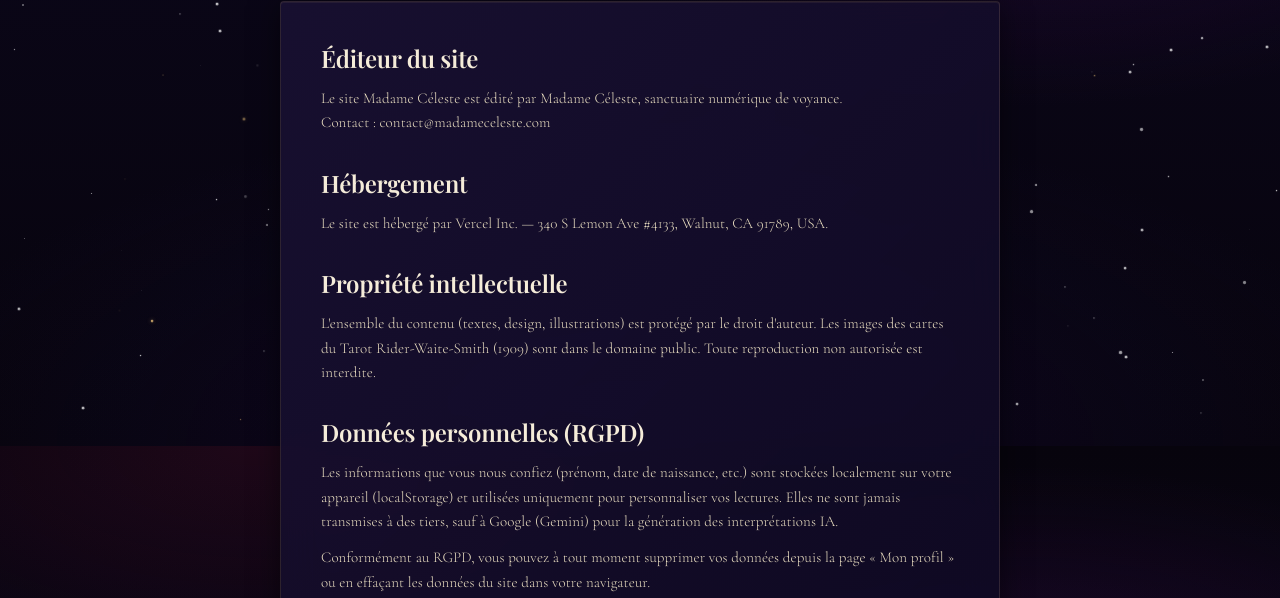
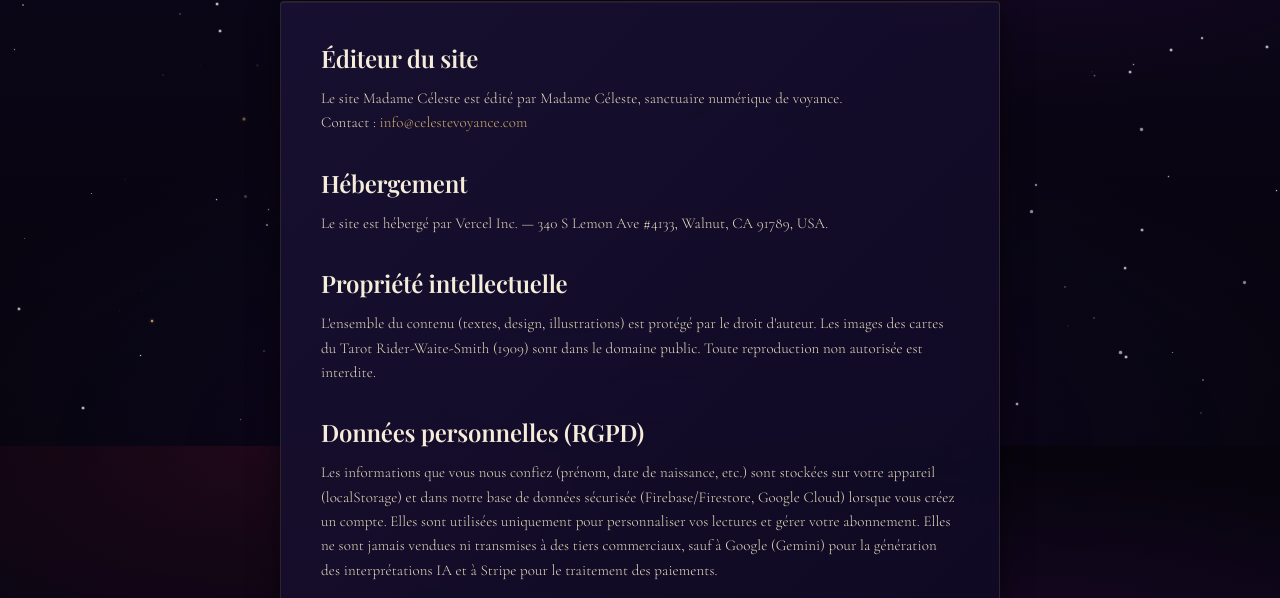
Before and after one commit to moussaouihaki/voyanceettarotsite, a Next.js app: page /mentions-legales in a window 1280 px wide. Shown: the part 354-952 px from the top of the page. Built offline with nearby package versions, Linux system fonts and the light colour scheme; no server answers; a web font is replaced by a local one.

Commit message:
fix: email info@celestevoyance.com dans mentions légales + mise à jour RGPD Firebase
https://claude.ai/code/session_01X81VbkXrSXPZmWjkXAsvT8

```diff
--- a/app/mentions-legales/page.tsx
+++ b/app/mentions-legales/page.tsx
@@ -20,7 +20,7 @@ export default function MentionsLegalesPage() {
           <h2 className="font-serif-display text-2xl text-[#d4af6f] mb-3">Éditeur du site</h2>
           <p>
             Le site Madame Céleste est édité par Madame Céleste, sanctuaire numérique de voyance.<br />
-            Contact : contact@madameceleste.com
+            Contact : <a href="mailto:info@celestevoyance.com" className="text-[#d4af6f] hover:text-[#e8c875] transition-colors">info@celestevoyance.com</a>
           </p>
         </section>
 
@@ -43,13 +43,16 @@ export default function MentionsLegalesPage() {
         <section>
           <h2 className="font-serif-display text-2xl text-[#d4af6f] mb-3">Données personnelles (RGPD)</h2>
           <p className="mb-3">
-            Les informations que vous nous confiez (prénom, date de naissance, etc.) sont stockées localement
-            sur votre appareil (localStorage) et utilisées uniquement pour personnaliser vos lectures. Elles ne sont
-            jamais transmises à des tiers, sauf à Google (Gemini) pour la génération des interprétations IA.
+            Les informations que vous nous confiez (prénom, date de naissance, etc.) sont stockées sur votre appareil
+            (localStorage) et dans notre base de données sécurisée (Firebase/Firestore, Google Cloud) lorsque vous
+            créez un compte. Elles sont utilisées uniquement pour personnaliser vos lectures et gérer votre abonnement.
+            Elles ne sont jamais vendues ni transmises à des tiers commerciaux, sauf à Google (Gemini) pour la
+            génération des interprétations IA et à Stripe pour le traitement des paiements.
           </p>
           <p>
-            Conformément au RGPD, vous pouvez à tout moment supprimer vos données depuis la page « Mon profil »
-            ou en effaçant les données du site dans votre navigateur.
+            Conformément au RGPD, vous disposez d&apos;un droit d&apos;accès, de rectification et de suppression de vos données.
+            Vous pouvez supprimer votre profil depuis la page « Mon profil » ou en nous contactant à{" "}
+            <a href="mailto:info@celestevoyance.com" className="text-[#d4af6f] hover:text-[#e8c875] transition-colors">info@celestevoyance.com</a>.
           </p>
         </section>
 
```
